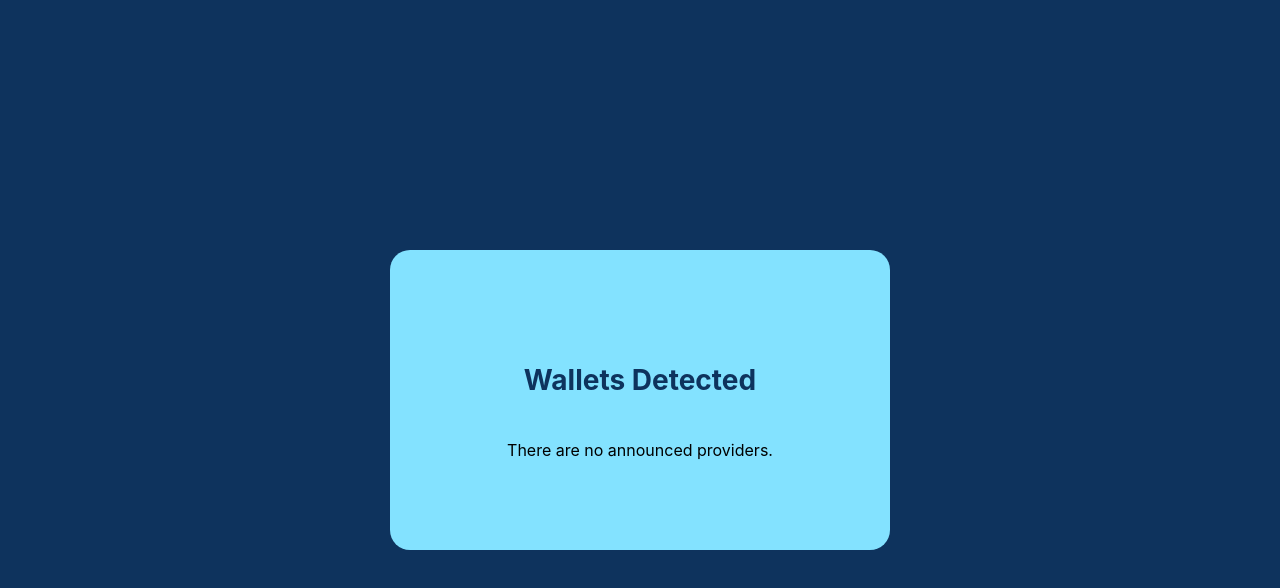
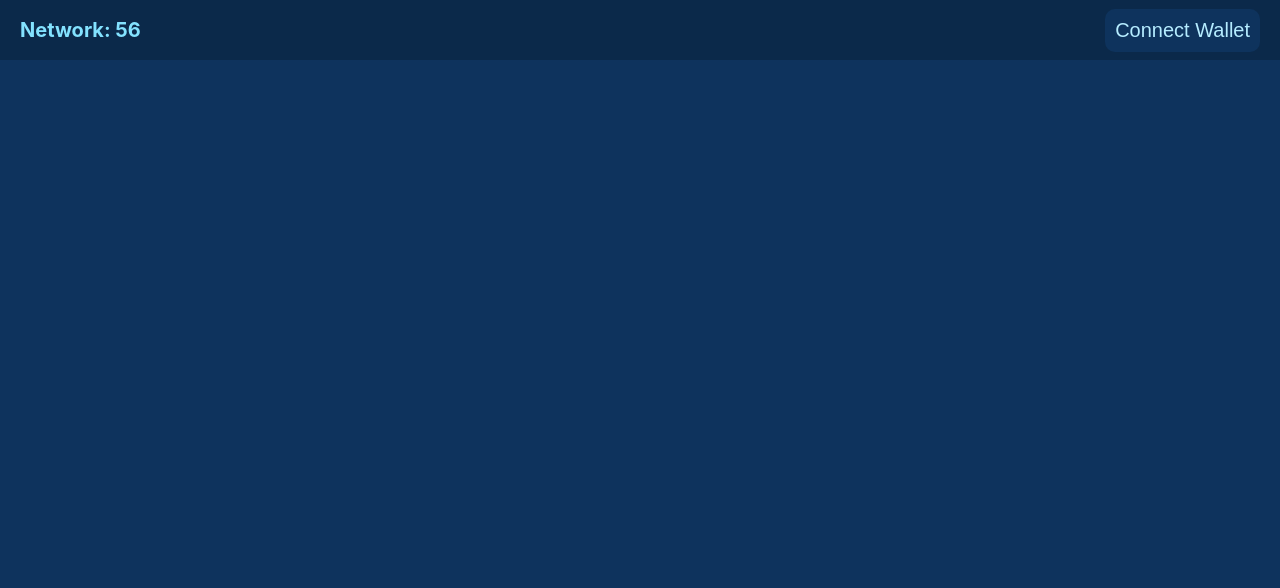
Before and after one commit to javirro/paraswap, a React (Create React App) app: page / in a window 1280 px wide. Shown: the top 588 px of the page. Built offline with nearby package versions, Linux system fonts and the light colour scheme.

Commit message:
Add navbar

```diff
--- a/src/App.css
+++ b/src/App.css
@@ -1,10 +1,13 @@
 .App {
   text-align: center;
+  min-height: 100vh;
+  width: 100%;
+  background-color: var(--blue950);
 }
 
-:root{
+:root {
   --blue50: #edfaff;
-  --blue100:#d6f3ff;
+  --blue100: #d6f3ff;
   --blue200: #b5ecff;
   --blue300: #83e2ff;
   --blue400: #48cfff;
@@ -14,5 +17,4 @@
   --blue800: #0861c5;
   --blue900: #0d549b;
   --blue950: #0e335d;
-
 }
--- a/src/App.tsx
+++ b/src/App.tsx
@@ -3,15 +3,15 @@ import { EIP1193Provider } from "./types/Metamask"
 import { hexToDecimal } from "./utils/numberConversion"
 import DiscoverWalletProviders from "./components/DetectWallets/DetectWallets"
 import Swap from "./components/Swap/Swap"
+import Navbar from "./components/Navbar/Navbar"
 
 import "./App.css"
-
 
 function App() {
   const [provider, setProvider] = useState<EIP1193Provider>()
   const [userAccount, setUserAccount] = useState<string>("")
   const [chainId, setChainId] = useState<string>("56")
-  const [openWalletModal, setOpenWalletModal] = useState<boolean>(true)
+  const [openWalletModal, setOpenWalletModal] = useState<boolean>(false)
   provider?.on?.("accountsChanged", (accounts: any) => {
     setUserAccount(accounts[0])
   })
@@ -32,6 +32,7 @@ function App() {
           chaindId={chainId}
         />
       )}
+      <Navbar setOpenWalletModal={setOpenWalletModal} userAccount={userAccount} chainId={chainId} />
       {provider && <Swap provider={provider} userAccount={userAccount} chainId={chainId} />}
     </div>
   )
--- /dev/null
+++ b/src/components/Navbar/Navbar.css
@@ -0,0 +1,44 @@
+@import url("/src/App.css");
+nav {
+  width: 100%;
+  height: 60px;
+  overflow: hidden;
+  background-color: rgba(0, 0, 0, 0.2);
+  position: absolute;
+  top: 0;
+  z-index: 1;
+}
+
+nav .content {
+  display: flex;
+  justify-content: space-between;
+  align-items: center;
+  height: 100%;
+  padding: 0 20px;
+  box-sizing: border-box;
+  position: relative;
+  z-index: 10;
+}
+
+nav .content strong {
+  color: var(--blue300);
+  font-size: 20px;
+}
+
+nav .content .connect {
+  padding: 10px;
+  border: none;
+  color: var(--blue200);
+  font-size: 20px;
+  border-radius: 10px;
+  background-color: var(--blue950);
+  cursor: pointer;
+}
+
+nav .content span {
+  color: var(--blue200);
+  font-size: 20px;
+  border-radius: 10px;
+  padding: 10px;
+  background-color: var(--blue950);
+}
--- /dev/null
+++ b/src/components/Navbar/Navbar.tsx
@@ -0,0 +1,28 @@
+import { formatAddress } from "../../utils/formatAddress"
+import "./Navbar.css"
+
+interface NavbarProps {
+  setOpenWalletModal: (open: boolean) => void
+  userAccount: string
+  chainId: string
+}
+
+const Navbar = ({ setOpenWalletModal, userAccount, chainId }: NavbarProps) => {
+  const isConnected: boolean = userAccount !== ""
+  return (
+    <nav>
+      <div className="content">
+        <strong>Network: {chainId}</strong>
+        {!isConnected ? (
+          <button className="connect" onClick={() => setOpenWalletModal(true)}>
+            Connect Wallet{" "}
+          </button>
+        ) : (
+          <span> {formatAddress(userAccount)}</span>
+        )}
+      </div>
+    </nav>
+  )
+}
+
+export default Navbar
--- /dev/null
+++ b/src/utils/formatAddress.ts
@@ -0,0 +1,3 @@
+export const formatAddress = (address: string): string => {
+  return `${address.slice(0, 7)}...${address.slice(-5)}`
+}
```
